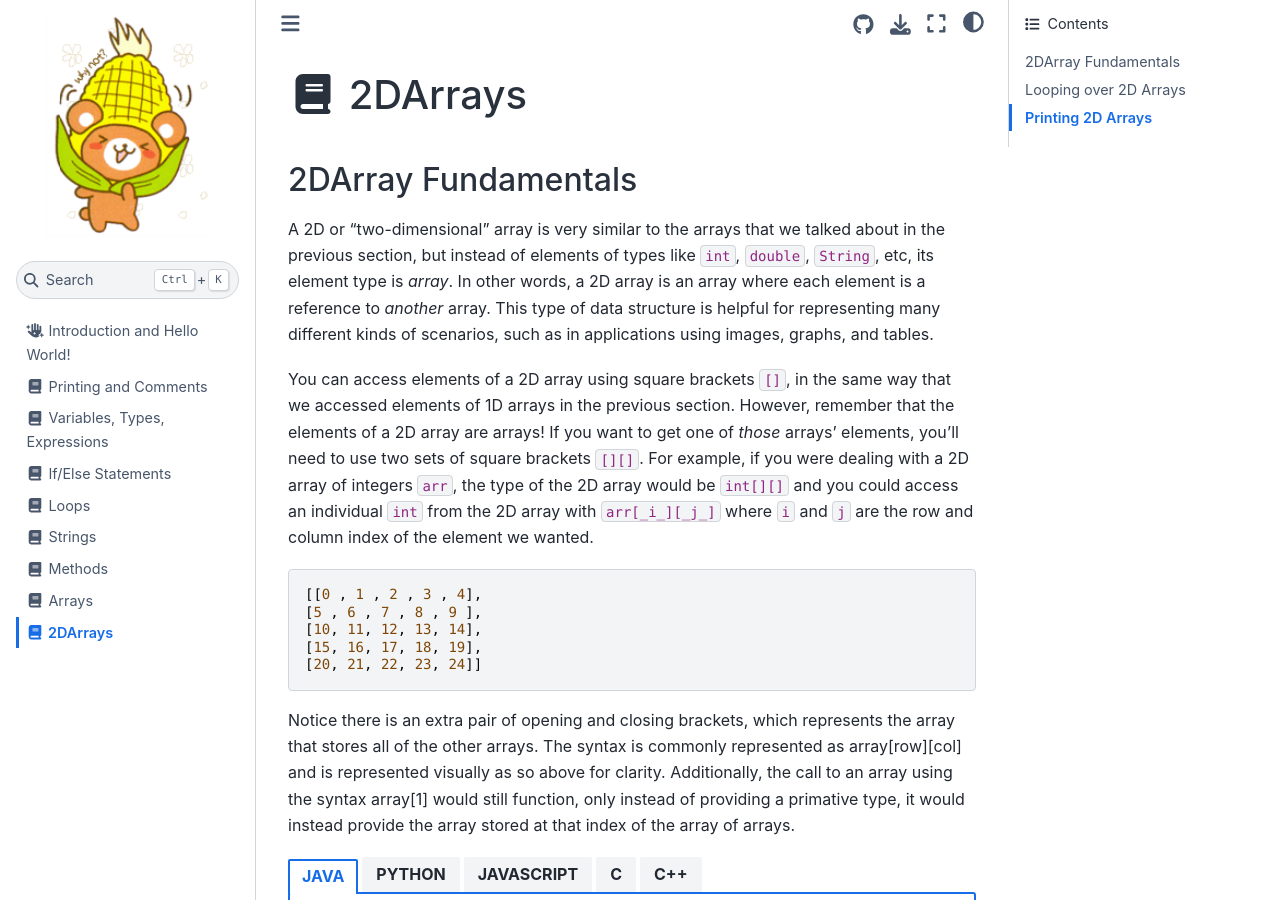
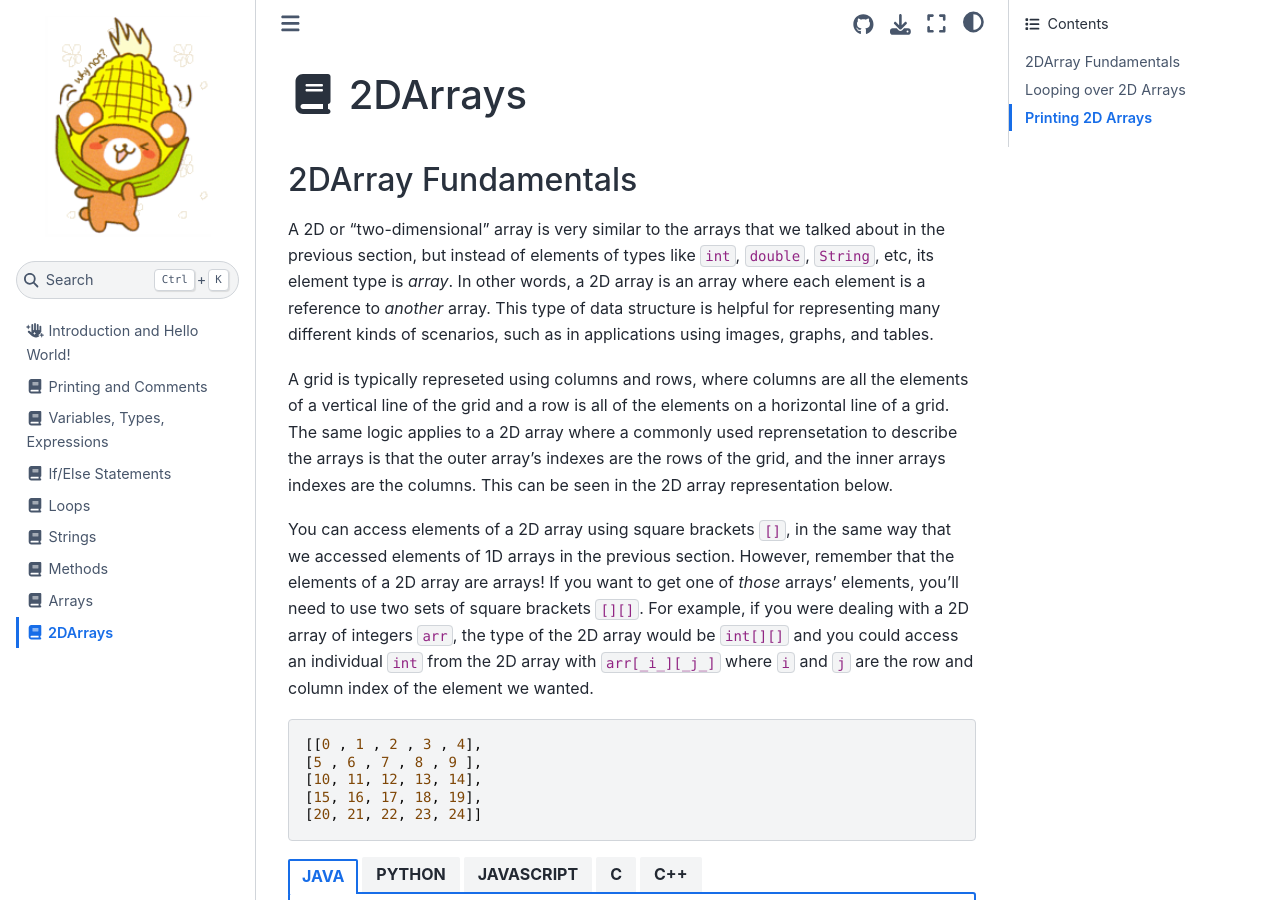
Before and after one commit to cse12x/java-tutorial, a Jupyter Book: the page built from book_source/source/2darrays.md, in a window 1280 px wide and 900 px high. Built offline with Jupyter Book 1.0.4 settings and Sphinx 7.4.7 and the Sphinx Book theme 1.1.4, drawn with Linux system fonts in a browser that asks for light colours; some of the changed lines change nothing that is shown; some of the changed text lies outside the part shown.

Commit message:
finalized final examples in all languages

`````diff
--- a/book_source/source/2darrays.md
+++ b/book_source/source/2darrays.md
@@ -3,6 +3,8 @@
 ## 2DArray Fundamentals
 
 A 2D or "two-dimensional" array is very similar to the arrays that we talked about in the previous section, but instead of elements of types like `int`, `double`, `String`, etc, its element type is _array_. In other words, a 2D array is an array where each element is a reference to _another_ array. This type of data structure is helpful for representing many different kinds of scenarios, such as in applications using images, graphs, and tables.
+
+A grid is typically represeted using columns and rows, where columns are all the elements of a vertical line of the grid and a row is all of the elements on a horizontal line of a grid. The same logic applies to a 2D array where a commonly used reprensetation to describe the arrays is that the outer array's indexes are the rows of the grid, and the inner arrays indexes are the columns. This can be seen in the 2D array representation below.
 
 You can access elements of a 2D array using square brackets `[]`, in the same way that we accessed elements of 1D arrays in the previous section. However, remember that the elements of a 2D array are arrays! If you want to get one of _those_ arrays' elements, you'll need to use two sets of square brackets `[][]`. For example, if you were dealing with a 2D array of integers `arr`, the type of the 2D array would be `int[][]` and you could access an individual `int` from the 2D array with `arr[_i_][_j_]` where `i` and `j` are the row and column index of the element we wanted.
 ```
@@ -12,7 +14,6 @@
 [15, 16, 17, 18, 19],
 [20, 21, 22, 23, 24]]
 ```
-Notice there is an extra pair of opening and closing brackets, which represents the array that stores all of the other arrays. The syntax is commonly represented as array[row][col] and is represented visually as so above for clarity. Additionally, the call to an array using the syntax array[1] would still function, only instead of providing a primative type, it would instead provide the array stored at that index of the array of arrays.
 
 ````{tab-set-code}
 
@@ -165,7 +166,6 @@
 int[][] array = new int[5][5];
 array[1][2] = 1;
 array[1][3] = 14;
-array[3][4] = array[1][2];
 array[4][4] = 5;
 
 for (int i = 0; i < array.length; i++) {
@@ -174,49 +174,59 @@
 ```
 
 ```{code-block} python
-array = [0] * 3  # Short-hand to make a length 3 list
-array[0] = 8
-array[1] = 1
-array[2] = 7
+array = [[0] * 5 for _ in range(5)]
 
-print(array)
-// Output: [8, 1, 7]
+array[1][2] = 1
+array[1][3] = 14
+array[4][4] = 5
+
+for row in array:
+    print(row)
 ```
 
 ```{code-block} javascript
-let array = [[], [], [], []];
+let array = new Array(5).fill().map(() => new Array(5).fill(0));
 
+array[1][2] = 4;
+array[1][3] = 14;
+array[4][4] = 5;
 
 console.log(array);
-// Output: [8, 1, 7]
 ```
 
 ```{code-block} c
-int array[3];
-array[0] = 8;
-array[1] = 1;
-array[2] = 7;
+int array[5][5];
+
+array[1][2] = 4;
+array[1][3] = 14;
+array[4][4] = 5;
 
 printf("[");
-for (int i = 0; i < 3; i++) {
-    printf("%d, ", array[i]);
+for (int i = 0; i < 5; i++) {
+    printf("[");
+    for (int j = 0; j < 5; j++){
+        printf("%d, ", array[i][j]);
+    }
+    printf("]\n");
 }
-printf("]\n");
-// Output: [8, 1, 7]
+printf("]");
 ```
 
 ```{code-block} c++
-int array[3];
-array[0] = 8;
-array[1] = 1;
-array[2] = 7;
+int array[5][5];
+array[1][2] = 4;
+array[1][3] = 14;
+array[4][4] = 5;
 
 std::cout << "[";
-for (int i = 0; i < 3; i++) {
-    cout << array[i] << ", ";
+for (int i = 0; i < 5; i++) {
+    std::cout << "[";
+    for (int j = 0; j < 5; j++){
+        std::cout << array[i][j] << ", ";
+    }
+    std::cout << "]" << std::endl;
 }
-std::cout << "]" << endl;
-// Output: [8, 1, 7]
+std::cout << "]" << std::endl;
 ```
 ````
 
`````
